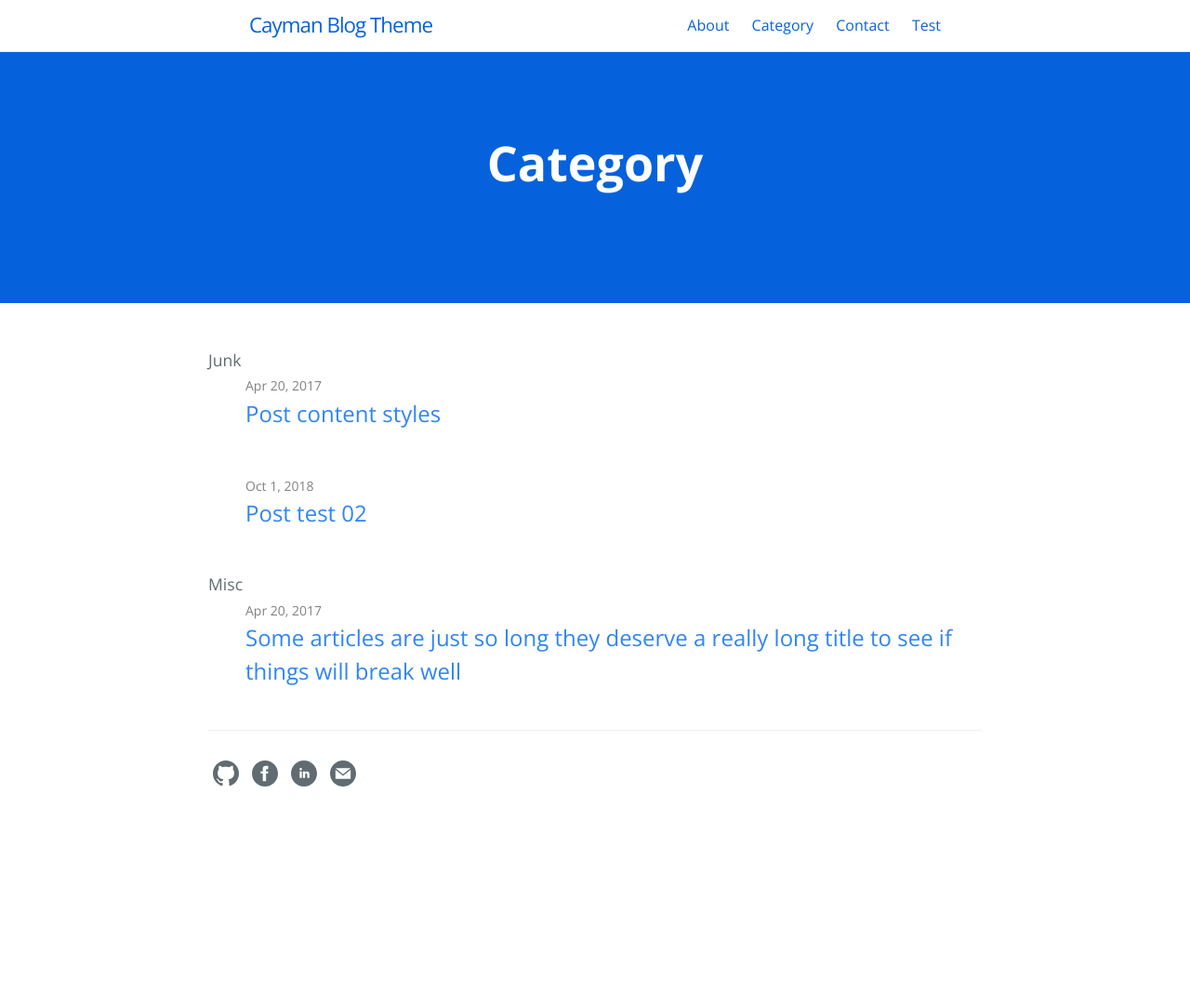
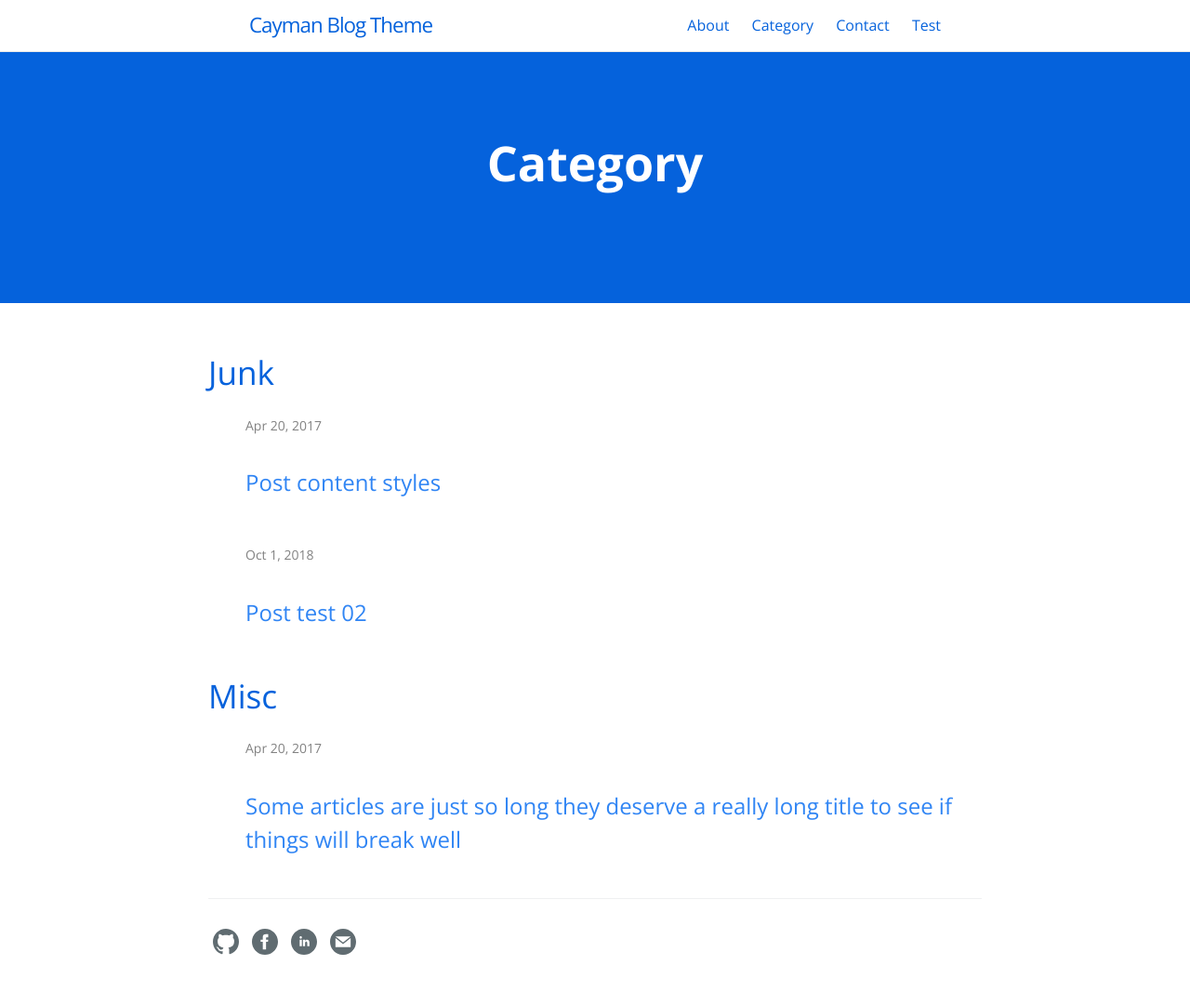
Before and after one commit to hcnoh/hcnoh.github.io, a Jekyll site: the page built from category.md, in a window 1280 px wide. Shown: the whole page at 93% size. Built offline with Jekyll 4.4.1, drawn with Linux system fonts in a browser that asks for light colours; before the commit the page ends 900 px from its top, so only the background shows below that.

Commit message:
Update category.html

```diff
--- a/_layouts/category.html
+++ b/_layouts/category.html
@@ -3,7 +3,9 @@ layout: default
 ---
 
 {% for tag in site.categories %}
-  <span class="tag-title" id="{{ tag[0] | slugify }}">{{ tag[0] | capitalize }}</span>
+  <h1>
+    <span class="tag-title" id="{{ tag[0] | slugify }}">{{ tag[0] | capitalize }}</span>
+  </h1>
   <ul class="post-list">
     {% assign pages_list = tag[1] %}
     {% for post in pages_list reversed %}
@@ -13,9 +15,9 @@ layout: default
         {% assign date_format = site.cayman-blog.date_format | default: "%b %-d, %Y" %}
         <span class="post-meta">{{ post.date | date: date_format }}</span>
 
-        <h2>
+        <h3>
           <a class="post-link" href="{{ post.url | relative_url }}" title="{{ post.title }}">{{ post.title | escape }}</a>
-        </h2>
+        </h3>
 
       </li>
 
```
